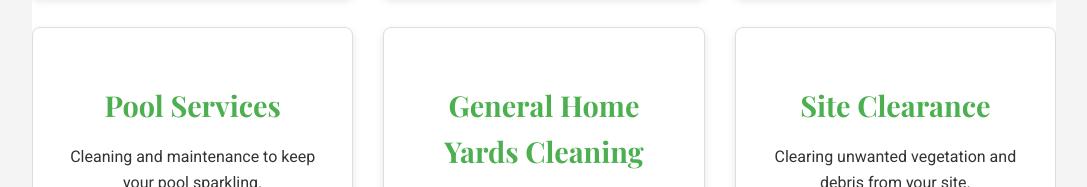
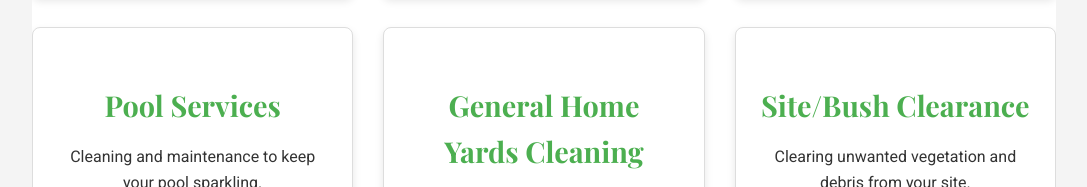
Before and after one commit to kundairato/ZAINNE-SERVICES, a plain HTML site: page index.html in a window 1280 px wide. Shown: the part 1246-1433 px from the top of the page, without its empty margins (96-1183 px from the left). Drawn offline with nearby package versions, Linux system fonts and the light colour scheme; files that its build step writes are made by us from their sources.

Commit message:
Update index.html

```diff
--- a/index.html
+++ b/index.html
@@ -70,7 +70,7 @@
                 </div>
             </div>
             <div class="service-item">
-                <h3>Site Clearance</h3>
+                <h3>Site/Bush Clearance</h3>
                 <p>Clearing unwanted vegetation and debris from your site.</p>
                 <div class="service-image">
                     <img src="public\WhatsApp Image 2025-11-05 at 21.38.46_9d4da95a - Copy.jpg" alt="Site Clearance">
```
